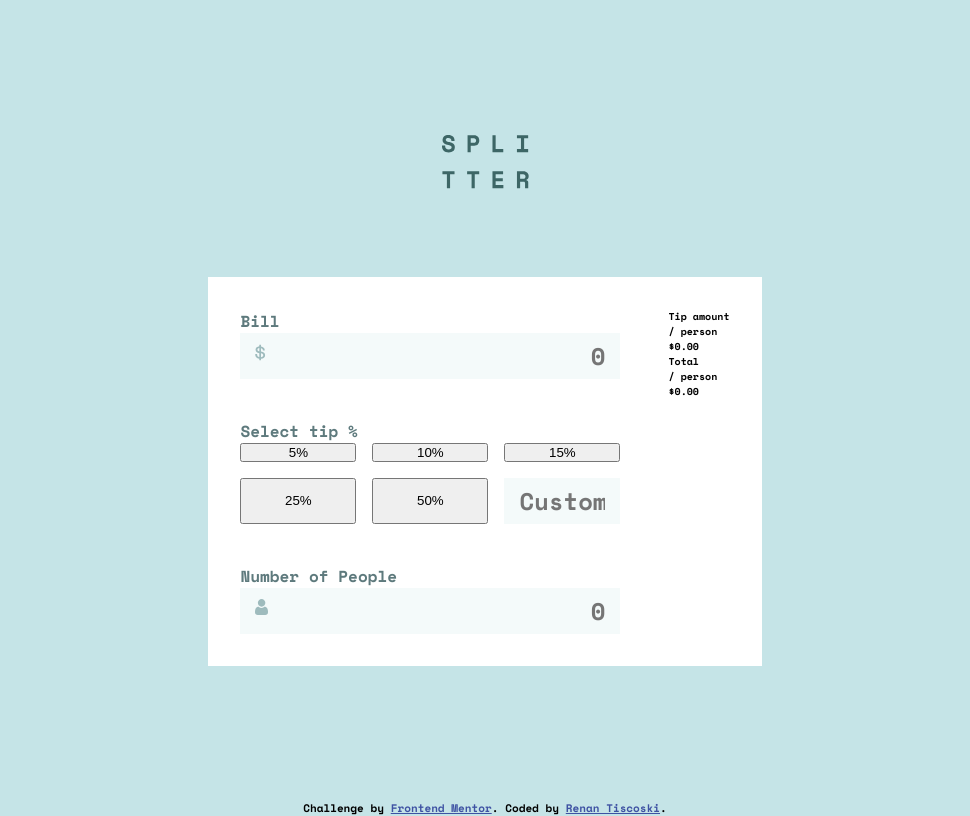
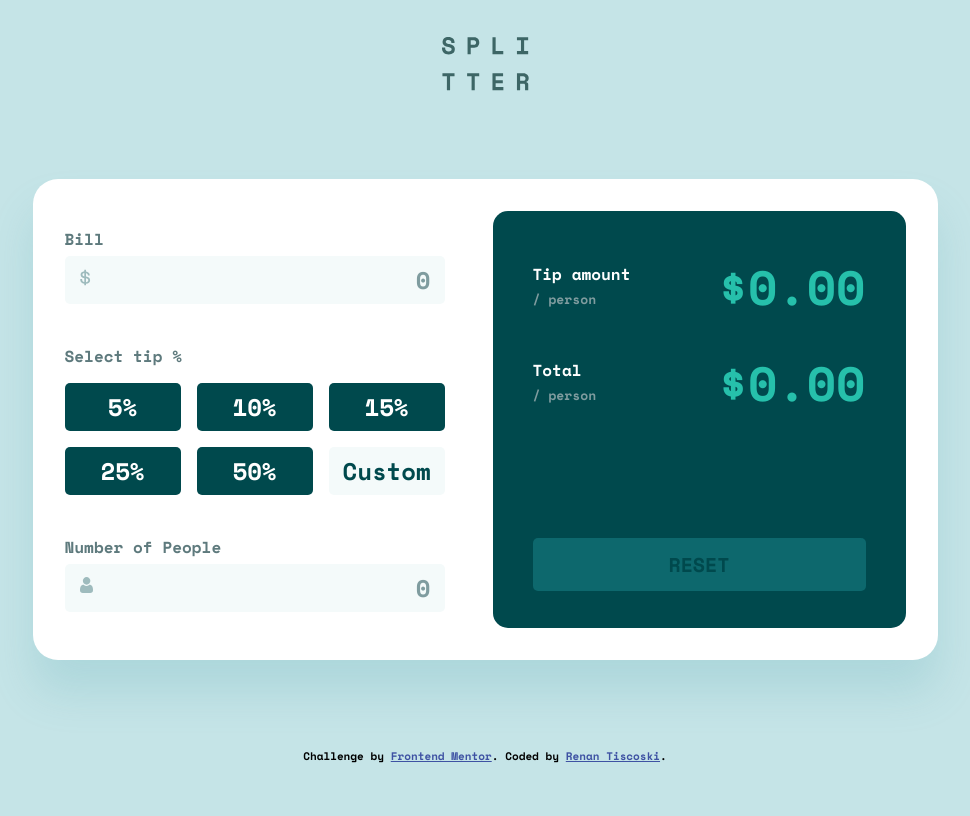
Before and after one commit to DonUggioni/tip-calculator-app-main, a plain HTML site: page index.html in a window 1280 px wide. Shown: the whole page, without its empty margins (155-1125 px from the left). Drawn offline with nearby package versions, Linux system fonts and the light colour scheme.

Commit message:
Work on CSS and JS

```diff
--- a/css/styles.css
+++ b/css/styles.css
@@ -8,6 +8,9 @@
   --light_grayish_cyan: hsl(185, 41%, 84%);
   --very_light_grayish_cyan: hsl(189, 41%, 97%);
   --white: hsl(0, 0%, 100%);
+  --error_color: hsla(13, 70%, 61%, 1);
+  --btn_inactive: hsla(183, 78%, 24%, 1);
+  --El_hover: hsla(173, 61%, 77%, 1);
 }
 
 * {
@@ -18,6 +21,7 @@
 
 html {
   font-size: 62.5%;
+  box-sizing: border-box;
 }
 
 body {
@@ -37,10 +41,11 @@ main {
 
 input {
   border: none;
+  border-radius: 5px;
   background-color: var(--very_light_grayish_cyan);
   font-size: 2.4rem;
-  padding: 0.5rem 1.5rem;
-  color: var(--grayish__cyan);
+  color: var(--very_dark_cyan);
+  padding: 0.6rem 1.4rem;
   font-family: inherit;
   text-align: right;
   width: 100%;
@@ -48,15 +53,40 @@ input {
 
 input::placeholder {
   text-align: right;
+  color: var(--grayish__cyan);
+}
+
+input:focus {
+  outline: var(--strong_cyan) solid 2px;
+}
+
+/* ERRORS */
+.bill__error,
+.num__people__error {
+  display: none;
+}
+
+.bill__amount--error input,
+.num__people--error input {
+  outline: var(--error_color) solid 2px;
+}
+
+.bill__amount--error .bill__error,
+.num__people--error .num__people__error {
+  font-size: 1.4rem;
+  color: var(--error_color);
+  display: block;
 }
 
 .container {
   max-width: 92rem;
   min-width: 37.5rem;
   padding: 3.2rem;
+  border-radius: 25px;
   display: flex;
   gap: 4.8rem;
   background-color: var(--white);
+  box-shadow: 0px 32px 43px rgba(79, 166, 175, 0.200735);
 }
 
 .bill__amount,
@@ -67,18 +97,30 @@ input::placeholder {
 .icon {
   position: absolute;
   left: 1.5rem;
-  top: 50%;
+  top: 55%;
 }
 
 .parameters__wrapper {
   display: grid;
   gap: 4rem;
+  align-self: center;
   max-width: 38rem;
+}
+
+.field__description {
+  display: flex;
+  justify-content: space-between;
+  align-items: center;
 }
 
 .parameters__title {
   font-size: 1.6rem;
   color: var(--dark_grayish_cyan);
+  padding-bottom: 0.5rem;
+}
+
+.select__tip {
+  padding-bottom: 1.5rem;
 }
 
 .tip__options {
@@ -86,3 +128,101 @@ input::placeholder {
   gap: 1.6rem;
   grid-template-columns: repeat(3, 1fr);
 }
+
+.tip__selector {
+  border: none;
+  border-radius: 5px;
+  font-size: 2.4rem;
+  font-family: inherit;
+  padding: 0.6rem 0;
+  background-color: var(--very_dark_cyan);
+  color: var(--white);
+  cursor: pointer;
+  transition: all 0.1s;
+}
+
+.tip__selector:hover {
+  background-color: var(--El_hover);
+  color: var(--very_dark_cyan);
+}
+
+.tip__selector--selected {
+  background-color: var(--very_dark_cyan);
+}
+
+.custom__tip::placeholder {
+  color: var(--very_dark_cyan);
+}
+
+/* TOTALS CONTAINER */
+.totals__container {
+  width: 41.3rem;
+  max-height: 41.7rem;
+  background-color: var(--very_dark_cyan);
+  padding: 4rem;
+  display: grid;
+  align-self: center;
+  gap: 12rem;
+  border-radius: 15px;
+}
+
+.totals__wrapper {
+  display: grid;
+  gap: 2.5rem;
+}
+
+.tip__amount,
+.total__amount {
+  display: flex;
+  justify-content: space-between;
+  align-items: center;
+}
+
+.tip__amount p,
+.total__amount p {
+  font-size: 1.6rem;
+  color: var(--white);
+}
+
+.tip__amount span,
+.total__amount span {
+  font-size: 1.3rem;
+  color: var(--grayish__cyan);
+}
+
+.tip__amount .total,
+.total__amount .total {
+  font-size: 4.8rem;
+  color: var(--strong_cyan);
+}
+
+.reset__btn {
+  border: none;
+  border-radius: 5px;
+  font-size: 2rem;
+  font-family: inherit;
+  text-transform: uppercase;
+  color: var(--very_dark_cyan);
+  background-color: var(--strong_cyan);
+  padding: 1.2rem 0;
+  cursor: pointer;
+  transition: all 0.1s;
+}
+
+.reset__btn:hover {
+  background-color: var(--El_hover);
+}
+
+.reset__btn--inactive {
+  background-color: var(--btn_inactive);
+  pointer-events: none;
+}
+
+/* Attribution */
+.attribution {
+  font-size: 11px;
+  text-align: center;
+}
+.attribution a {
+  color: hsl(228, 45%, 44%);
+}
--- a/index.html
+++ b/index.html
@@ -13,18 +13,9 @@
     />
     <link rel="stylesheet" href="css/styles.css" />
 
+    <script defer src="js/app.js"></script>
+
     <title>Frontend Mentor | Tip calculator app</title>
-
-    <!-- Feel free to remove these styles or customise in your own stylesheet 👍 -->
-    <style>
-      .attribution {
-        font-size: 11px;
-        text-align: center;
-      }
-      .attribution a {
-        color: hsl(228, 45%, 44%);
-      }
-    </style>
   </head>
   <body>
     <main>
@@ -32,12 +23,17 @@
       <div class="container">
         <div class="parameters__wrapper">
           <div class="bill__amount">
+            <div class="field__description">
               <p class="parameters__title">Bill</p>
-            <input type="text" class="input" placeholder="0" />
+              <p class="bill__error error__message--hidden">
+                Number must be positive
+              </p>
+            </div>
+            <input type="text" class="bill__input input" placeholder="0" />
             <img src="./images/icon-dollar.svg" class="icon" />
           </div>
           <div class="tip__selectors">
-            <p class="parameters__title">Select tip %</p>
+            <p class="parameters__title select__tip">Select tip %</p>
             <div class="tip__options">
               <button class="tip__selector" data-tip="0.05">5%</button>
               <button class="tip__selector" data-tip="0.10">10%</button>
@@ -52,29 +48,34 @@
             </div>
           </div>
           <div class="num__people">
+            <div class="field__description">
               <p class="parameters__title">Number of People</p>
-            <input type="text" class="input" placeholder="0" />
+              <p class="num__people__error">Can't be zero</p>
+            </div>
+            <input type="text" class="people__input input" placeholder="0" />
             <img src="./images/icon-person.svg" class="icon" />
           </div>
         </div>
+        <div class="totals__container">
           <div class="totals__wrapper">
             <div class="tip__amount">
               <p>Tip amount <br /><span>/ person</span></p>
-            <p class="tip__amount">$0.00</p>
+              <p class="total tip__person">$0.00</p>
             </div>
-          <div class="total">
+            <div class="total__amount">
               <p>Total <br /><span>/ person</span></p>
-            <p class="total__amount">$0.00</p>
-          </div>
-          <div class="total"></div>
+              <p class="total total__person">$0.00</p>
             </div>
           </div>
-    </main>
+          <button class="reset__btn reset__btn--inactive">reset</button>
+        </div>
+      </div>
       <div class="attribution">
         Challenge by
         <a href="https://www.frontendmentor.io?ref=challenge" target="_blank"
           >Frontend Mentor</a
         >. Coded by <a href="#">Renan Tiscoski</a>.
       </div>
+    </main>
   </body>
 </html>
--- a/js/app.js
+++ b/js/app.js
@@ -0,0 +1,23 @@
+'use strict';
+
+const billEl = document.querySelector('.bill__input');
+const tipEl = document.querySelector('.tip__options');
+const customTipEl = document.querySelector('.custom__tip');
+const numPeopleEl = document.querySelector('.people__input');
+const tipPerPerson = document.querySelector('.tip__person');
+const totalPerPerson = document.querySelector('.total__person');
+
+tipEl.addEventListener('click', function (e) {
+  e.preventDefault();
+  const bill = +billEl.value;
+  let tip = +e.target.getAttribute('data-tip');
+  const people = +numPeopleEl.value;
+
+  if (e.target.classList.contains('custom__tip'))
+    tip = +customTipEl.value / 100;
+
+  if (!tip || !bill || !people) return;
+
+  tipPerPerson.textContent = (bill * tip) / people;
+  totalPerPerson.textContent = (bill * tip + bill / people).toFixed(2);
+});
```
Lines whose indentation alone changed are shown as unchanged.
